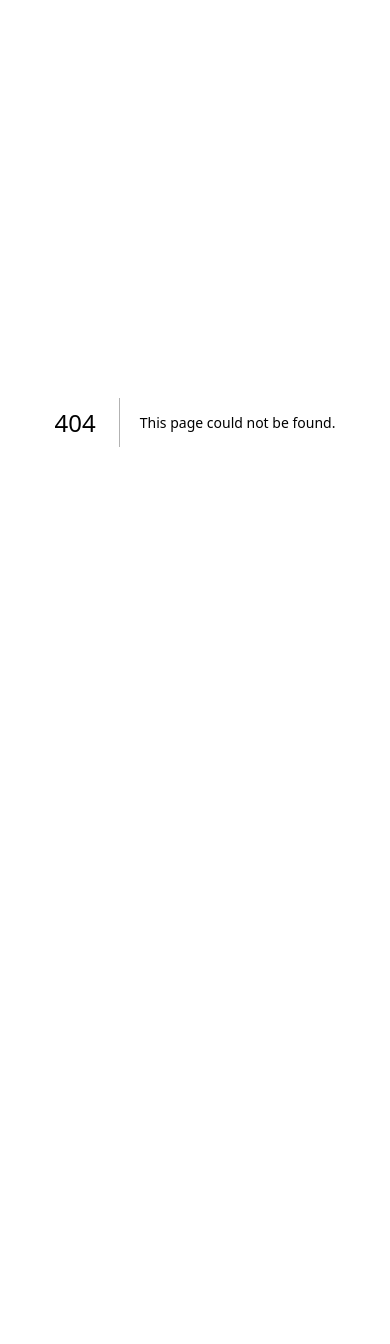
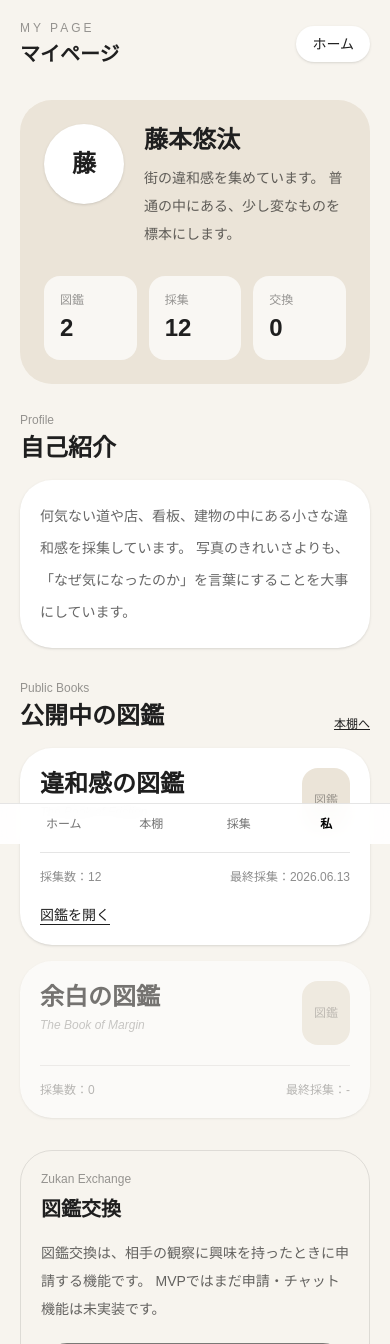
Before and after one commit to han920033-art/yorimichi-zukan, a Next.js app: page /me in a window 390 px wide. Before the commit this address had no page. Shown: the top 1344 px of the page. Before the commit the page ends 844 px from the top, so only its background shows below. Built offline with nearby package versions, Linux system fonts and the light colour scheme.

Commit message:
Add mobile my page

```diff
--- /dev/null
+++ b/app/me/page.tsx
@@ -0,0 +1,164 @@
+import Link from "next/link";
+
+const books = [
+  {
+    name: "違和感の図鑑",
+    english: "The Book of Friction",
+    count: 12,
+    lastCollected: "2026.06.13",
+    href: "/books/iwakan",
+  },
+  {
+    name: "余白の図鑑",
+    english: "The Book of Margin",
+    count: 0,
+    lastCollected: "-",
+    href: "#",
+  },
+];
+
+export default function MyPage() {
+  return (
+    <main className="min-h-screen bg-[#f7f4ee] text-[#1f1f1f]">
+      <div className="mx-auto min-h-screen max-w-[430px] bg-[#f7f4ee] px-5 pb-28 pt-5">
+        <header className="flex items-center justify-between">
+          <div>
+            <p className="text-xs tracking-[0.25em] text-black/40">
+              MY PAGE
+            </p>
+            <h1 className="mt-1 text-xl font-semibold">マイページ</h1>
+          </div>
+
+          <Link
+            href="/"
+            className="rounded-full bg-white px-4 py-2 text-sm shadow-sm"
+          >
+            ホーム
+          </Link>
+        </header>
+
+        <section className="mt-8 rounded-[2rem] bg-[#ebe4d8] p-6">
+          <div className="flex items-start gap-5">
+            <div className="flex h-20 w-20 shrink-0 items-center justify-center rounded-full bg-white text-2xl font-semibold shadow-sm">
+              藤
+            </div>
+
+            <div>
+              <h2 className="text-2xl font-semibold">藤本悠汰</h2>
+              <p className="mt-2 text-sm leading-7 text-black/60">
+                街の違和感を集めています。
+                普通の中にある、少し変なものを標本にします。
+              </p>
+            </div>
+          </div>
+
+          <div className="mt-7 grid grid-cols-3 gap-3">
+            <div className="rounded-2xl bg-white/70 p-4">
+              <p className="text-xs text-black/40">図鑑</p>
+              <p className="mt-1 text-2xl font-semibold">2</p>
+            </div>
+
+            <div className="rounded-2xl bg-white/70 p-4">
+              <p className="text-xs text-black/40">採集</p>
+              <p className="mt-1 text-2xl font-semibold">12</p>
+            </div>
+
+            <div className="rounded-2xl bg-white/70 p-4">
+              <p className="text-xs text-black/40">交換</p>
+              <p className="mt-1 text-2xl font-semibold">0</p>
+            </div>
+          </div>
+        </section>
+
+        <section className="mt-7">
+          <p className="text-xs text-black/40">Profile</p>
+          <h2 className="mt-1 text-2xl font-semibold">自己紹介</h2>
+
+          <div className="mt-4 rounded-[2rem] bg-white p-5 text-sm leading-8 text-black/60 shadow-sm">
+            <p>
+              何気ない道や店、看板、建物の中にある小さな違和感を採集しています。
+              写真のきれいさよりも、「なぜ気になったのか」を言葉にすることを大事にしています。
+            </p>
+          </div>
+        </section>
+
+        <section className="mt-8">
+          <div className="mb-4 flex items-end justify-between">
+            <div>
+              <p className="text-xs text-black/40">Public Books</p>
+              <h2 className="mt-1 text-2xl font-semibold">公開中の図鑑</h2>
+            </div>
+
+            <Link href="/bookshelf" className="text-xs underline">
+              本棚へ
+            </Link>
+          </div>
+
+          <div className="space-y-4">
+            {books.map((book) => {
+              const isOpen = book.href !== "#";
+
+              return (
+                <Link
+                  key={book.name}
+                  href={book.href}
+                  className={`block rounded-[2rem] bg-white p-5 shadow-sm ${
+                    isOpen ? "" : "pointer-events-none opacity-60"
+                  }`}
+                >
+                  <div className="flex items-start justify-between gap-4">
+                    <div>
+                      <h3 className="text-2xl font-semibold">{book.name}</h3>
+                      <p className="mt-1 text-xs italic text-black/35">
+                        {book.english}
+                      </p>
+                    </div>
+
+                    <div className="flex h-16 w-12 shrink-0 items-center justify-center rounded-2xl bg-[#ebe4d8] text-xs text-black/35">
+                      図鑑
+                    </div>
+                  </div>
+
+                  <div className="mt-5 flex items-center justify-between border-t border-black/10 pt-4 text-xs text-black/45">
+                    <p>採集数：{book.count}</p>
+                    <p>最終採集：{book.lastCollected}</p>
+                  </div>
+
+                  {isOpen && (
+                    <p className="mt-5 text-sm font-medium underline underline-offset-4">
+                      図鑑を開く
+                    </p>
+                  )}
+                </Link>
+              );
+            })}
+          </div>
+        </section>
+
+        <section className="mt-8 rounded-[2rem] border border-black/10 p-5">
+          <p className="text-xs text-black/40">Zukan Exchange</p>
+          <h2 className="mt-2 text-xl font-semibold">図鑑交換</h2>
+          <p className="mt-4 text-sm leading-7 text-black/60">
+            図鑑交換は、相手の観察に興味を持ったときに申請する機能です。
+            MVPではまだ申請・チャット機能は未実装です。
+          </p>
+
+          <button className="mt-5 w-full rounded-full bg-black px-6 py-4 text-center text-sm font-medium text-white opacity-50">
+            図鑑交換を申請する
+          </button>
+        </section>
+      </div>
+
+      <nav className="fixed bottom-0 left-1/2 w-full max-w-[430px] -translate-x-1/2 border-t border-black/10 bg-white/90 px-5 py-3 backdrop-blur">
+        <div className="grid grid-cols-4 text-center text-xs text-black/55">
+          <Link href="/">ホーム</Link>
+          <Link href="/bookshelf">本棚</Link>
+          <Link href="/collect/iwakan">採集</Link>
+          <Link href="/me" className="font-semibold text-black">
+            私
+          </Link>
+        </div>
+      </nav>
+    </main>
+  );
+}
```
